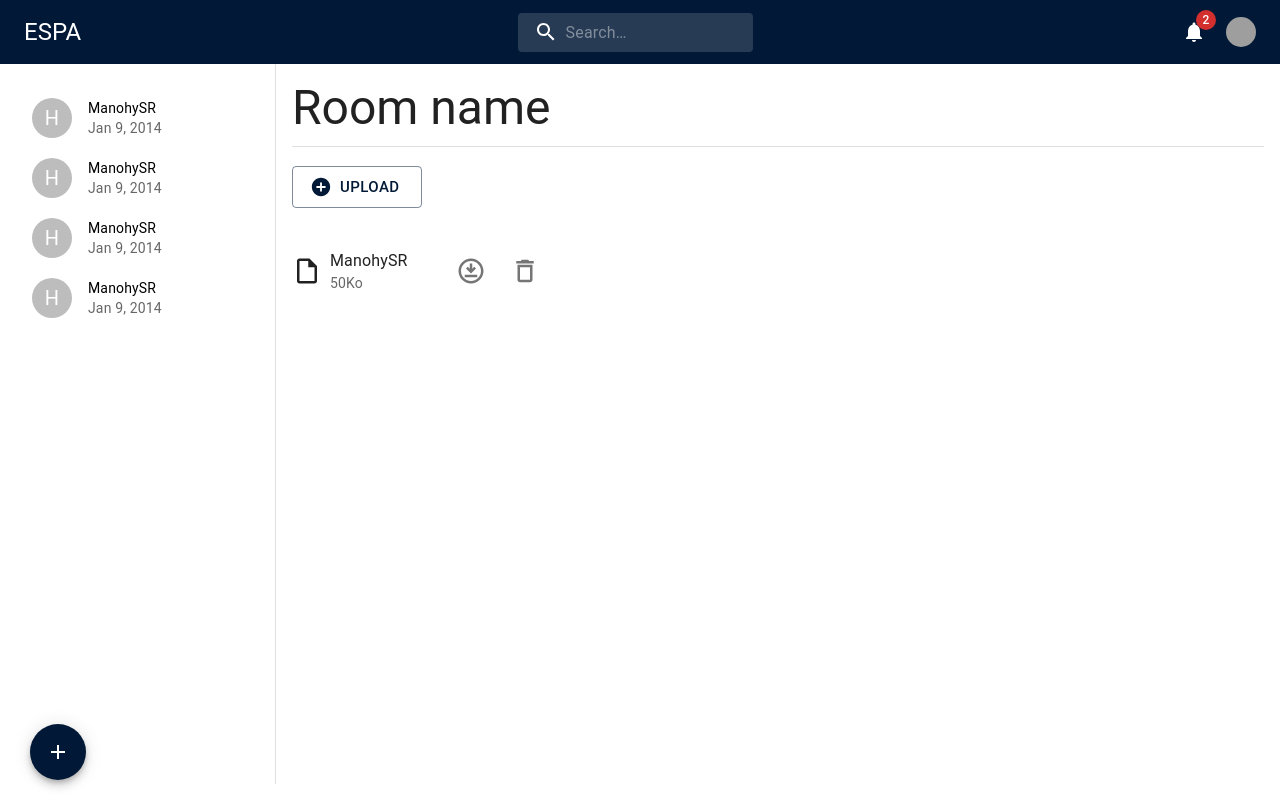
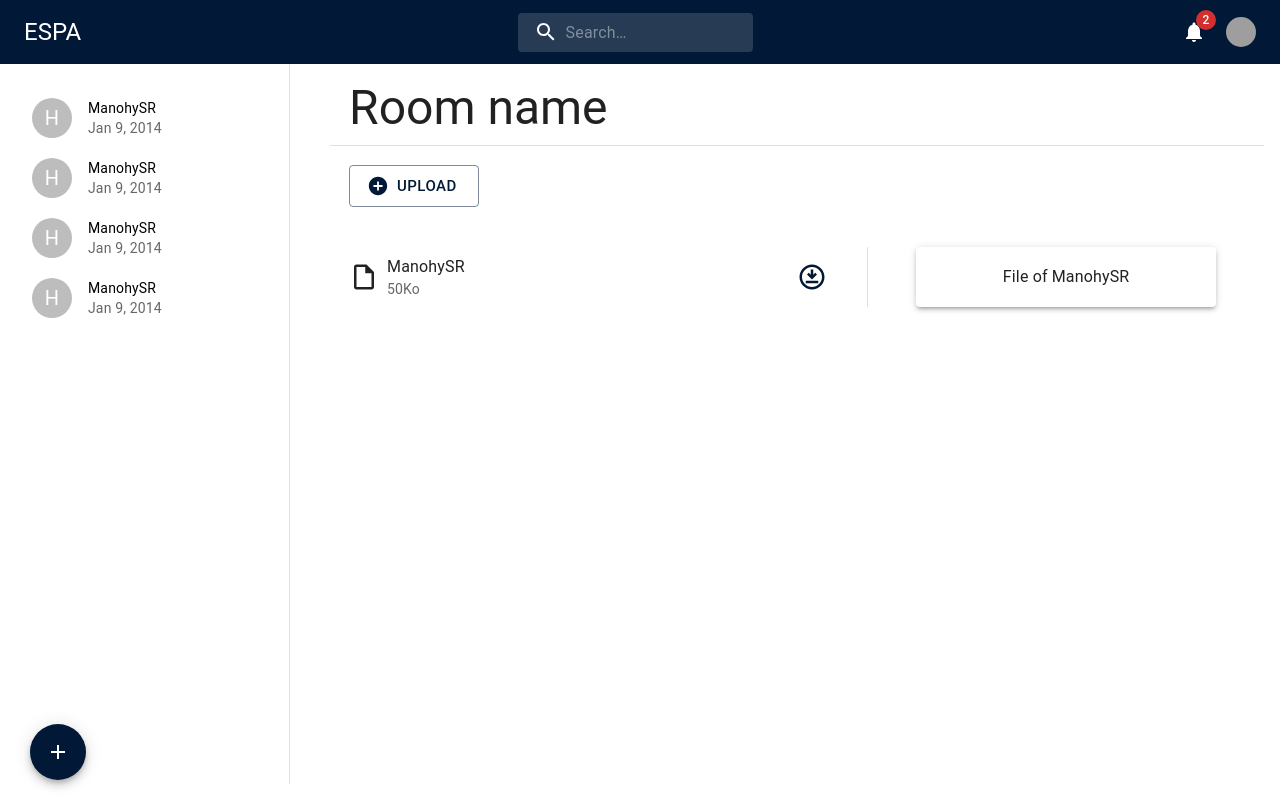
Before and after one commit to 12nomad/hiu-client, a React (Create React App) app: page /dashboard in a window 1280 px wide. Built offline with nearby package versions, Linux system fonts and the light colour scheme; grey boxes are pictures that could not be loaded; a web font is replaced by a local one.

Commit message:
style of posts

```diff
--- a/src/components/Navbar.jsx
+++ b/src/components/Navbar.jsx
@@ -2,7 +2,7 @@ import SearchIcon from '@mui/icons-material/Search';
 
 
 
-import { Mail, Notifications, Pets } from "@mui/icons-material";
+import { Notifications, Pets } from "@mui/icons-material";
 import {
   AppBar,
   Avatar,
--- a/src/components/Post.jsx
+++ b/src/components/Post.jsx
@@ -1,55 +1,52 @@
 import AddCircleOutlinedIcon from '@mui/icons-material/AddCircleOutlined';
-import { Avatar, Button, Divider, IconButton, List, ListItem, ListItemAvatar, ListItemButton, ListItemText, Stack, styled, Typography } from '@mui/material';
+import { Button, Divider, IconButton, ListItemText, Paper, Stack, Typography } from '@mui/material';
 import { Box } from '@mui/system';
 import InsertDriveFileOutlinedIcon from '@mui/icons-material/InsertDriveFileOutlined';
-import DeleteOutlineOutlinedIcon from '@mui/icons-material/DeleteOutlineOutlined';
 import DownloadForOfflineOutlinedIcon from '@mui/icons-material/DownloadForOfflineOutlined';
 
 
 
-import styles from "styled-components"
-
-// const StyledH2 = styles.h2`
-//   color: "red"
-// `
-
-const StyledWrapper = styles.h2`
-  color: red
-`
-
-// import "./azerty.css"
 
 const Post = () => {
   return (
     <>
-    <Typography variant='h3'>
+    <Typography variant='h3' sx={{ marginLeft: "2%" }}>
       Room name
     </Typography>
     <Divider sx={{ marginTop: "1%" }} />
-    <Box sx={{ marginTop: "2%" }}>
+    <Box sx={{ marginTop: "2%", marginLeft: "2%" }}>
       <Box>
         <Button variant='outlined' size='large' startIcon={<AddCircleOutlinedIcon />}>
           Upload
         </Button>
       </Box>
-      <Box width="30%" marginTop={5}>
-        <Stack direction="row" width="50%" spacing={5} sx={{ marginTop: "1%", diplay: "flex", alignItems: "center" }}>
-          <Box>
+      <Box  marginTop={5}>
+        <Stack direction="row"  spacing={5} sx={{ marginTop: "1%", diplay: "flex", alignItems: "center" }}>
+          <Box sx={{ width: "400px" }}>
             <Stack direction="row" spacing={1} sx={{ display: "flex", alignItems: "center" }}>
               <InsertDriveFileOutlinedIcon sx={{ fontSize: "30px" }}/>
                 <ListItemText primary="ManohySR" secondary="50Ko" />
             </Stack>
           </Box>
           <Box>
-            <Stack direction="row" spacing={1}>
-              <IconButton>
-                <DownloadForOfflineOutlinedIcon sx={{ fontSize: "30px" }}/>
-              </IconButton>
-              <IconButton>
-                <DeleteOutlineOutlinedIcon sx={{ fontSize: "30px" }}/>
-              </IconButton>
-            </Stack>
+            <IconButton sx={{ paddingRight: "0" }}>
+              <DownloadForOfflineOutlinedIcon sx={{ fontSize: "30px", color: "#011936" }}/>
+            </IconButton>
           </Box>
+          <Stack direction="row" spacing={6}>
+            <Divider orientation="vertical" flexItem/>
+            <Box>
+              <Paper elevation={3} sx={{
+                textAlign: 'center',
+                height: 60,
+                width: "300px",
+                lineHeight: '60px', }}>
+                  File of ManohySR
+              </Paper>
+            </Box>
+          </Stack>
+
+
         </Stack>
       </Box>
     </Box>
--- a/src/components/Sidebar.jsx
+++ b/src/components/Sidebar.jsx
@@ -15,13 +15,10 @@ import {
   ListItem,
   ListItemAvatar,
   ListItemButton,
-  ListItemIcon,
   ListItemText,
-  styled,
   Divider
 } from "@mui/material";
 import React from "react";
-import theme from "../theme";
 
 
 const Sidebar = () => {
--- a/src/screens/DashboardScreen.jsx
+++ b/src/screens/DashboardScreen.jsx
@@ -6,19 +6,13 @@ import Add from "../components/Add";
 import { useState } from "react";
 
 const DashboardScreen = () => {
-  const [mode, setMode] = useState("light");
 
-  // const darkTheme = createTheme({
-  //   palette: {
-  //     mode: mode,
-  //   },
-  // });
   return (
     <>
       <CssBaseline />
       <Box bgcolor={"background.default"} color={"text.primary"}>
         <Navbar />
-        <Stack direction="row" justifyContent="space-between">
+        <Stack direction="row" spacing={3} justifyContent="space-between">
           <Sidebar />
           <Feed />
         </Stack>
```
Also changed, not shown: src/screens/LandingScreen.jsx (added, +11 -0 lines).
